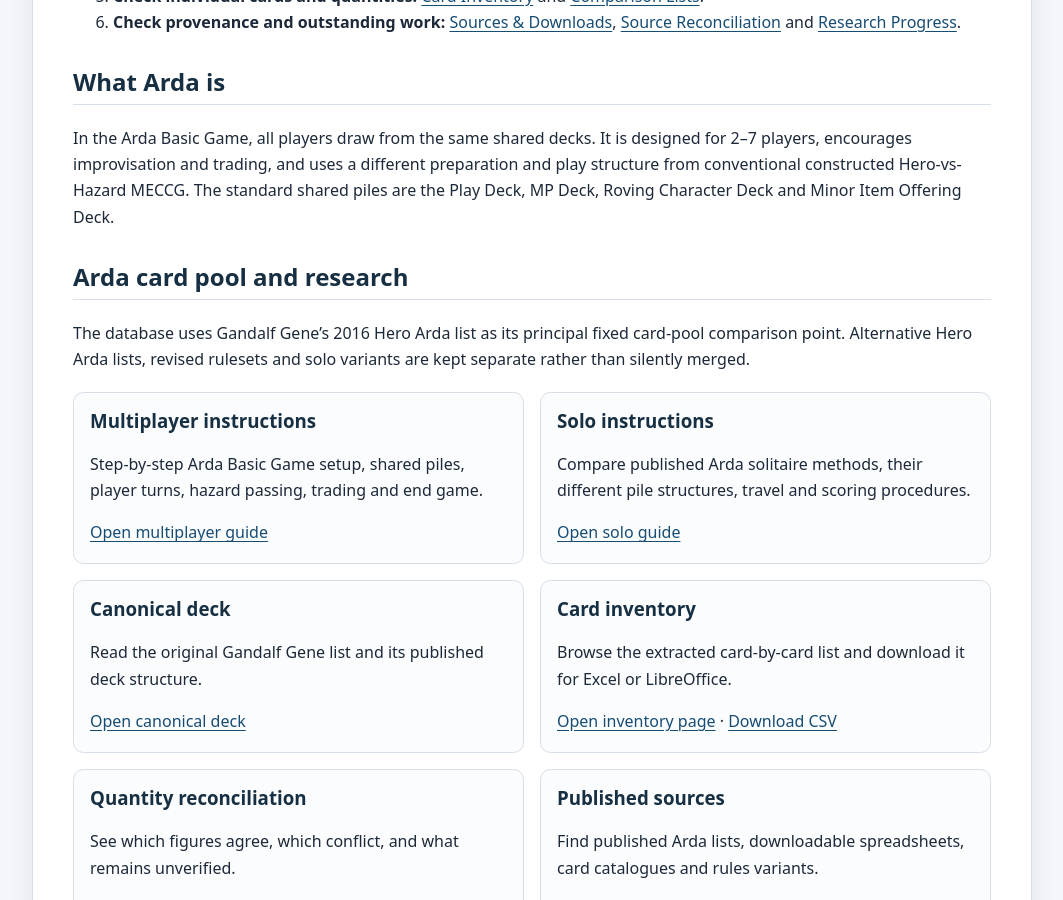
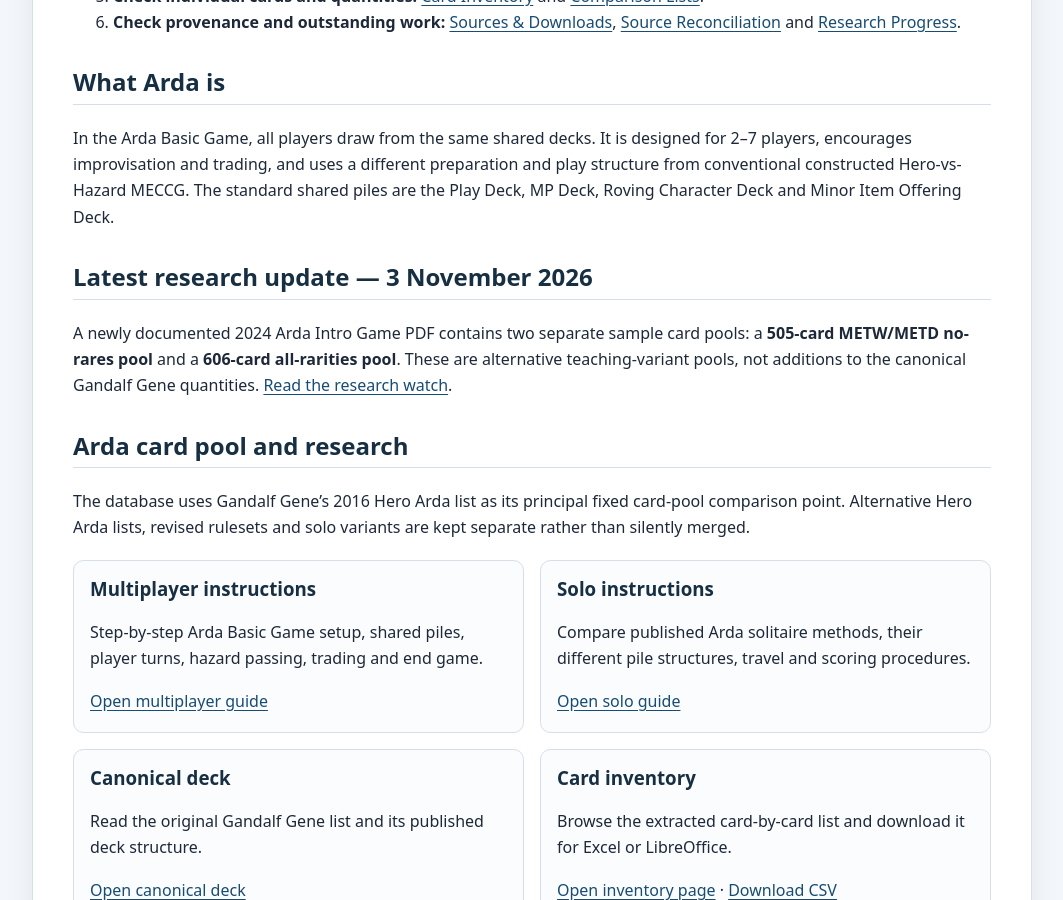
Before and after one commit to JamSpot/meccg-arda-master-database, a Jekyll site: the page built from index.md, in a window 1280 px wide and 900 px high, scrolled down 1208 px. Shown: the whole window, without its empty margins (108-1171 px from the left). Built offline with Jekyll 4.4.1, drawn with Linux system fonts in a browser that asks for light colours.

Commit message:
Surface latest Arda sample-pool research on homepage

```diff
--- a/index.md
+++ b/index.md
@@ -33,6 +33,10 @@ This site teaches and documents **Arda format**: the shared-deck multiplayer gam
 ## What Arda is
 
 In the Arda Basic Game, all players draw from the same shared decks. It is designed for 2–7 players, encourages improvisation and trading, and uses a different preparation and play structure from conventional constructed Hero-vs-Hazard MECCG. The standard shared piles are the Play Deck, MP Deck, Roving Character Deck and Minor Item Offering Deck.
+
+## Latest research update — 3 November 2026
+
+A newly documented 2024 Arda Intro Game PDF contains two separate sample card pools: a **505-card METW/METD no-rares pool** and a **606-card all-rarities pool**. These are alternative teaching-variant pools, not additions to the canonical Gandalf Gene quantities. [Read the research watch](docs/research-watch-2026-11-03.html).
 
 ## Arda card pool and research
 
```
